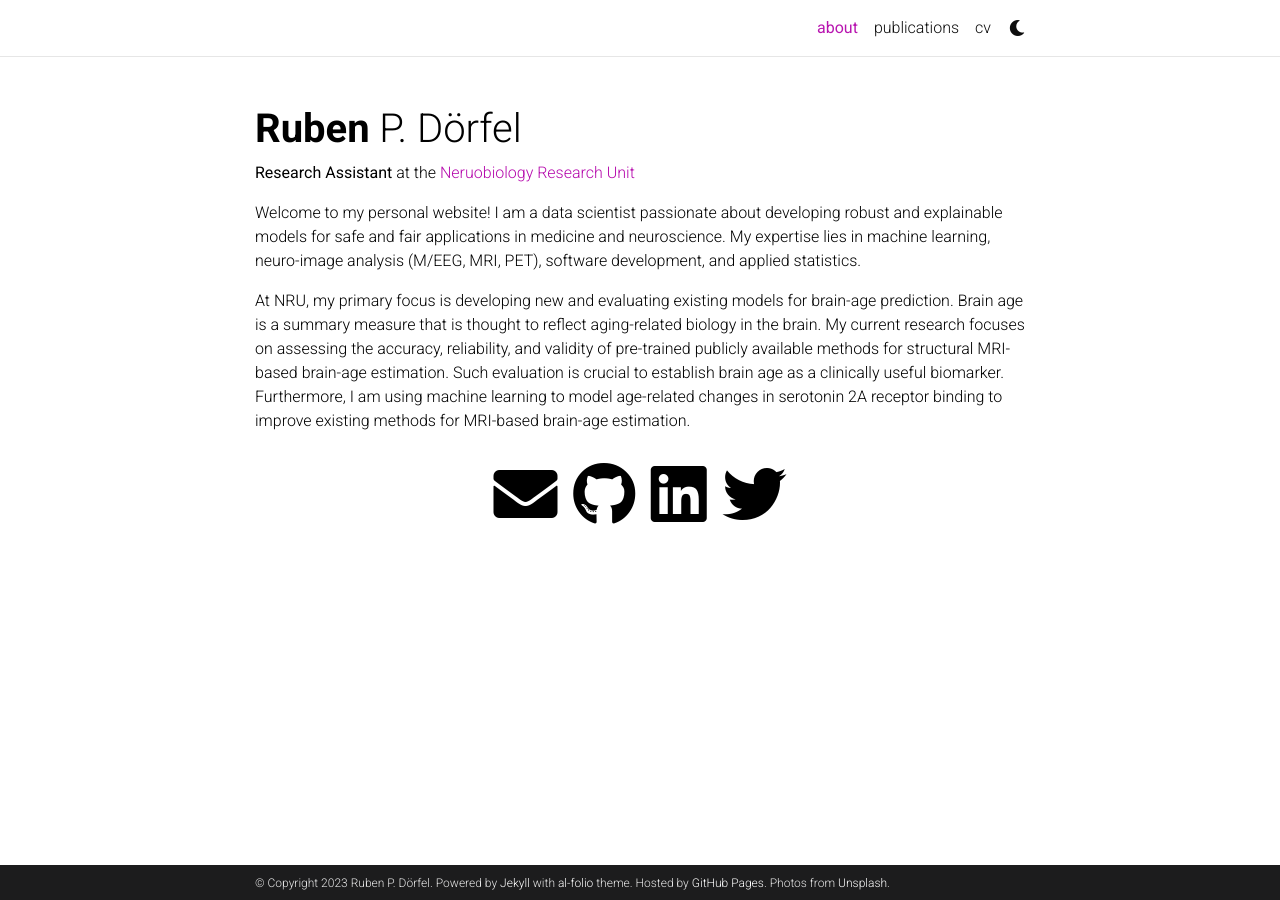
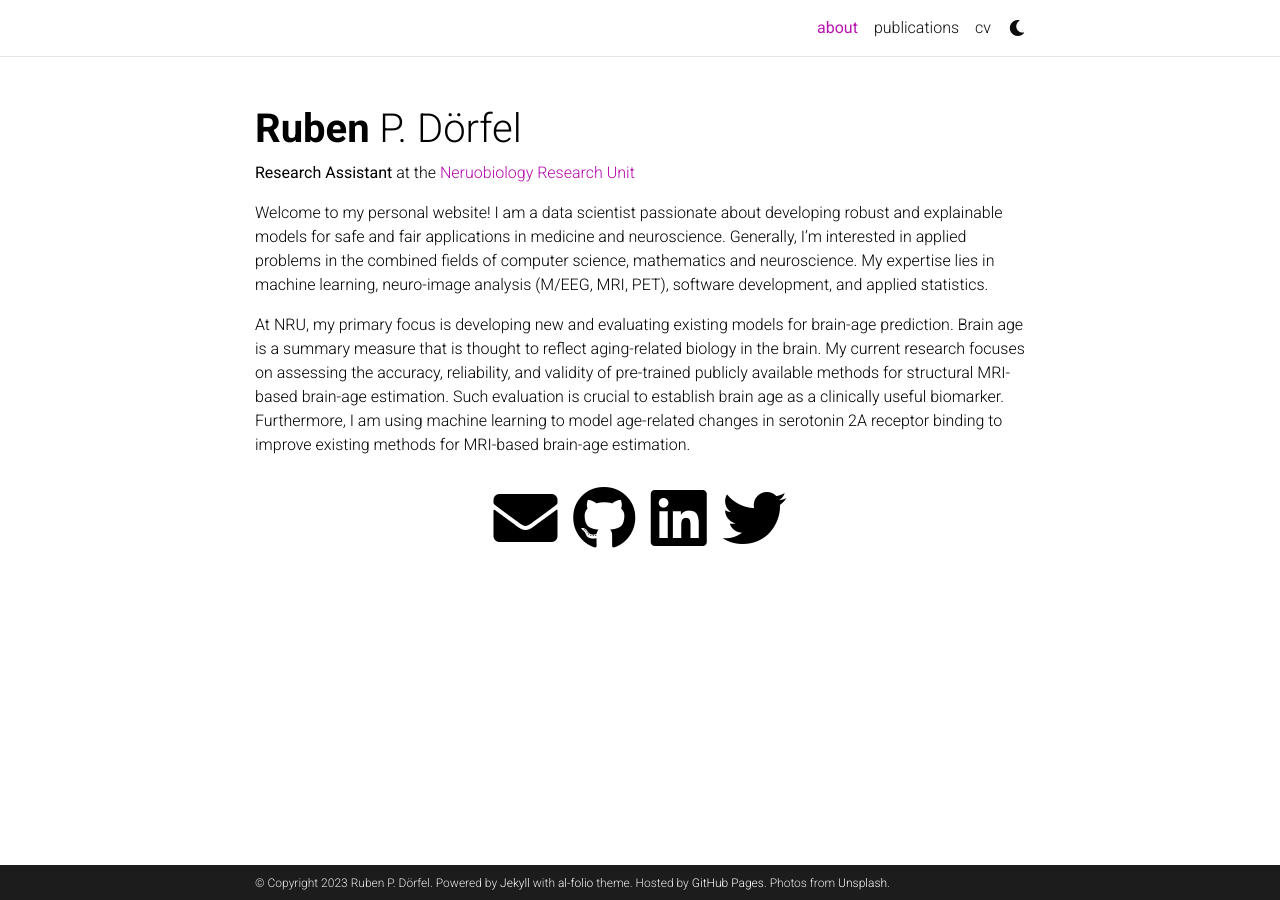
Before and after one commit to RDoerfel/rdoerfel.github.io, a Jekyll site: the page built from _pages/about.md, in a window 1280 px wide. Built offline with Jekyll 4.4.1, drawn with Linux system fonts in a browser that asks for light colours; comment, search, counter and statistics services are not loaded; a style sheet for code colours, icons or effects is not loaded.

Commit message:
update website

```diff
--- a/_pages/about.md
+++ b/_pages/about.md
@@ -14,6 +14,6 @@
 social: true  # includes social icons at the bottom of the page
 ---
 
-Welcome to my personal website! I am a data scientist passionate about developing robust and explainable models for safe and fair applications in medicine and neuroscience. My expertise lies in machine learning, neuro-image analysis (M/EEG, MRI, PET), software development, and applied statistics.
+Welcome to my personal website! I am a data scientist passionate about developing robust and explainable models for safe and fair applications in medicine and neuroscience. Generally, I'm interested in applied problems in the combined fields of computer science, mathematics and neuroscience. My expertise lies in machine learning, neuro-image analysis (M/EEG, MRI, PET), software development, and applied statistics.
 
 At NRU, my primary focus is developing new and evaluating existing models for brain-age prediction. Brain age is a summary measure that is thought to reflect aging-related biology in the brain. My current research focuses on assessing the accuracy, reliability, and validity of pre-trained publicly available methods for structural MRI-based brain-age estimation. Such evaluation is crucial to establish brain age as a clinically useful biomarker. Furthermore, I am using machine learning to model age-related changes in serotonin 2A receptor binding to improve existing methods for MRI-based brain-age estimation.
```
